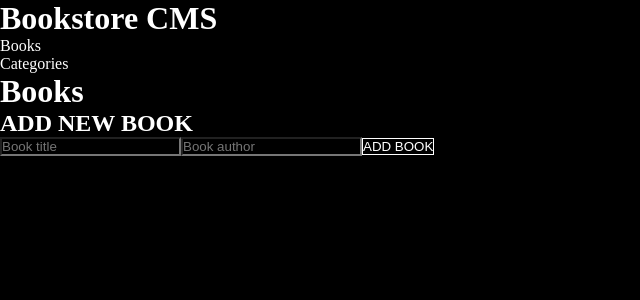
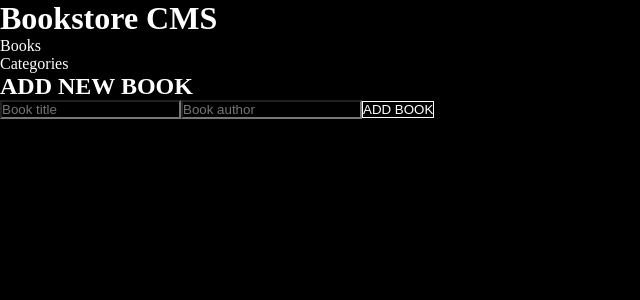
Before and after one commit to Daf98/Bookstore, a React (Create React App) app: page / in a window 1280 px wide. Shown: the top 300 px of the page, without its empty margins (0-640 px from the left). Built offline with nearby package versions, Linux system fonts and the light colour scheme.

Commit message:
Remove unnecessary files and functionalities

```diff
--- a/src/App.js
+++ b/src/App.js
@@ -1,9 +1,9 @@
 import './index.css';
 import { BrowserRouter, Routes, Route } from 'react-router-dom';
-import Home from './components/Home';
+import Form from './components/Form';
 import Navbar from './components/Navbar';
 import Categories from './components/Categories';
-import ReduxBooks from './ReduxBooks';
+import ReduxBooks from './components/ReduxBooks';
 
 function App() {
   return (
@@ -11,10 +11,9 @@ function App() {
       <Navbar />
       <ReduxBooks />
       <Routes>
-        <Route exact path="/" element={<Home />} />
+        <Route exact path="/" element={<Form />} />
         <Route exact path="/categories" element={<Categories />} />
       </Routes>
-
     </BrowserRouter>
   );
 }
--- a/src/components/Home.js
+++ /dev/null
@@ -1,11 +0,0 @@
-import React from 'react';
-import Form from './Form';
-
-const Home = () => (
-  <div>
-    <h1>Books</h1>
-    <Form />
-  </div>
-);
-
-export default Home;
--- a/src/ReduxBooks.js
+++ b/src/components/ReduxBooks.js
@@ -1,7 +1,6 @@
 import React from 'react';
 import { useSelector, useDispatch } from 'react-redux';
-import { v4 as uuidv4 } from 'uuid';
-import { removeBook } from './redux/books/books';
+import { removeBook } from '../redux/books/books';
 
 const ReduxBooks = () => {
   const books = useSelector((state) => state.books);
@@ -9,7 +8,7 @@ const ReduxBooks = () => {
   return (
     <div>
       {books.map((book) => (
-        <div key={uuidv4()}>
+        <div key={book.id}>
           <h2>{book.title}</h2>
           <h3>{book.author}</h3>
           <button
```
Also changed, not shown: src/components/Book.js (deleted, +0 -21 lines), src/components/Form.js (+13 -3 lines), src/components/Navbar.js (+6 -2 lines), 1 other file (tests, documents, lock files or other folders).
